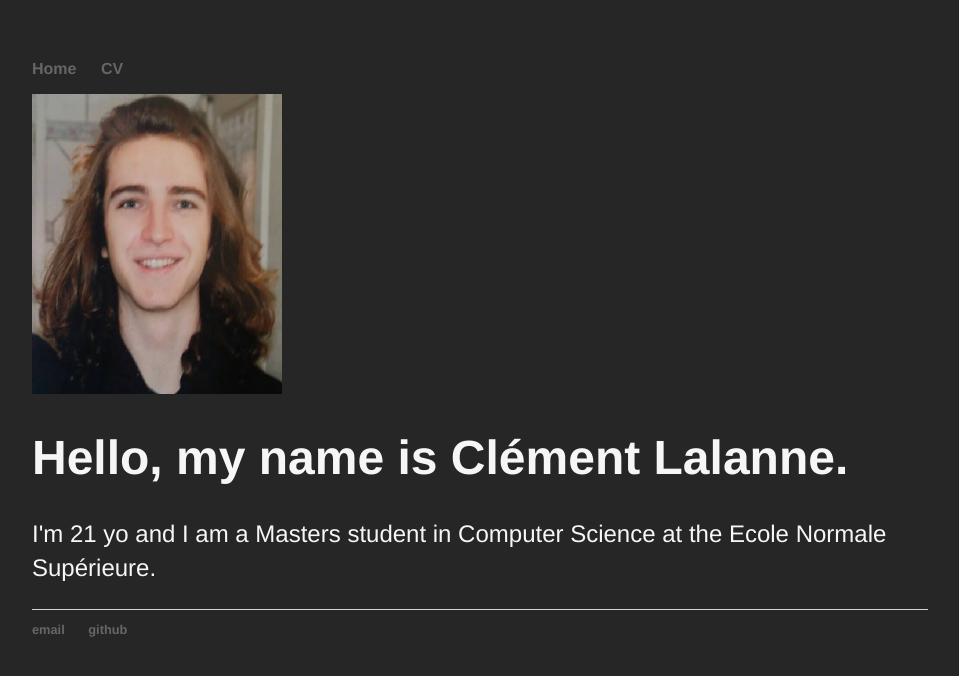
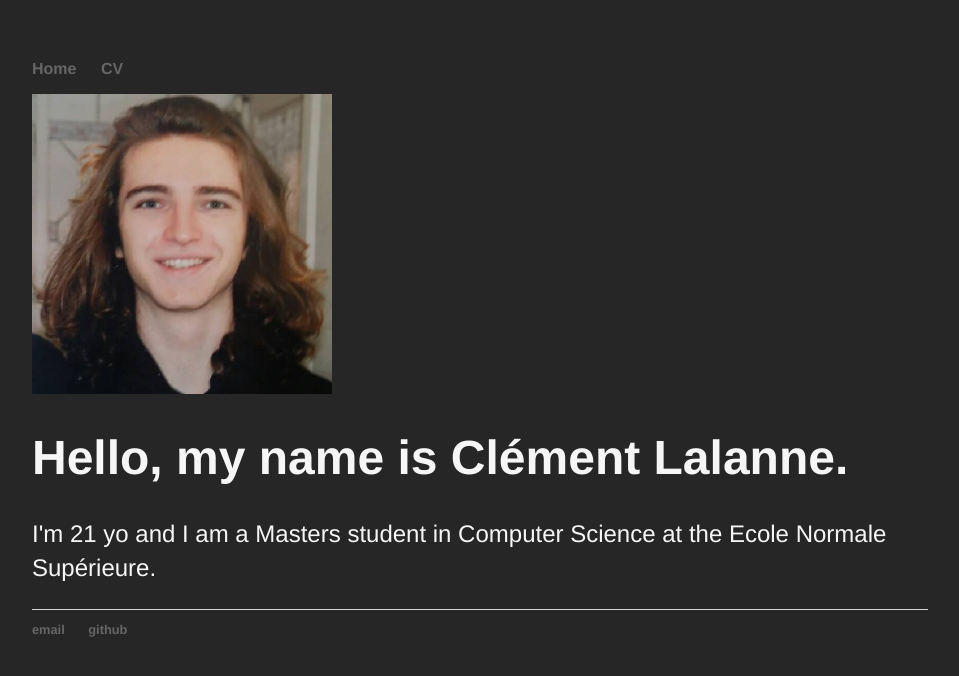
Before and after one commit to clemlal/clemlal.github.io, a Jekyll site: the page built from index.html, in a window 1280 px wide. Shown: the top 676 px of the page, without its empty margins (160-1119 px from the left). Built offline with Jekyll 4.4.1, drawn with Linux system fonts in a browser that asks for light colours.

Commit message:
photo resized

```diff
--- a/index.html
+++ b/index.html
@@ -2,7 +2,7 @@
 layout: default
 title: Clément Lalanne
 ---
-<img src="cl2.jpg" alt="Me" width="250" height="300">
+<img src="cl2.jpg" alt="Me" width="300" height="300">
 <div class="blurb">
 	<h1>Hello, my name is Clément Lalanne.</h1>
 				<p>I'm 21 yo and I am a Masters student in Computer Science at the Ecole Normale Supérieure.</p>
```
